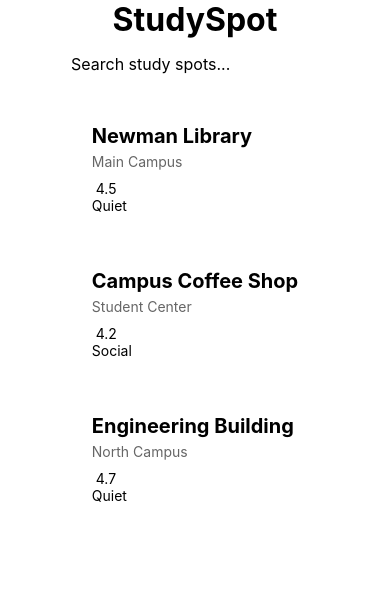
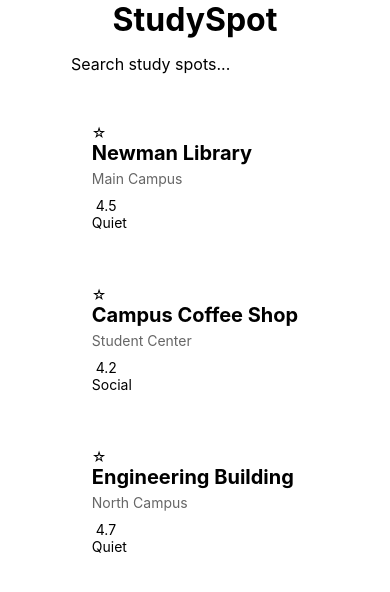
Before and after one commit to Mena-GX/StudySpot, a React Native app: screen / in a window 390 px wide. Shown: the top 592 px of the page. Built offline with nearby package versions, Linux system fonts and the light colour scheme.

Commit message:
added favoriting

```diff
--- a/App.js
+++ b/App.js
@@ -1,9 +1,5 @@
 import { StyleSheet, Text, View, FlatList, TextInput, Pressable,} from 'react-native';
 import { useState } from 'react';
-
-
-
-
 
 
 const studySpots = [
@@ -67,6 +63,14 @@ export default function App() {
       keyExtractor={(item) => item.id}
       renderItem={({item}) => (
         <View style={styles.card}>
+          <Pressable
+            onPress={() => toggleFavorite(item.id)}
+          >
+            <Text style={styles.favorite}>
+              {favorites.includes(item.id) ? '★' : '☆'}
+            </Text>
+          </Pressable>
+
           <Text style={styles.cardTitle}>{item.name}</Text>
 
           <Text style={styles.location}>
@@ -79,8 +83,8 @@ export default function App() {
             {item.quiet ? 'Quiet' : 'Social'}
           </Text>
         </View>
-      )}
-    />
+        )}
+      />
     </View>
   );
 }
```
